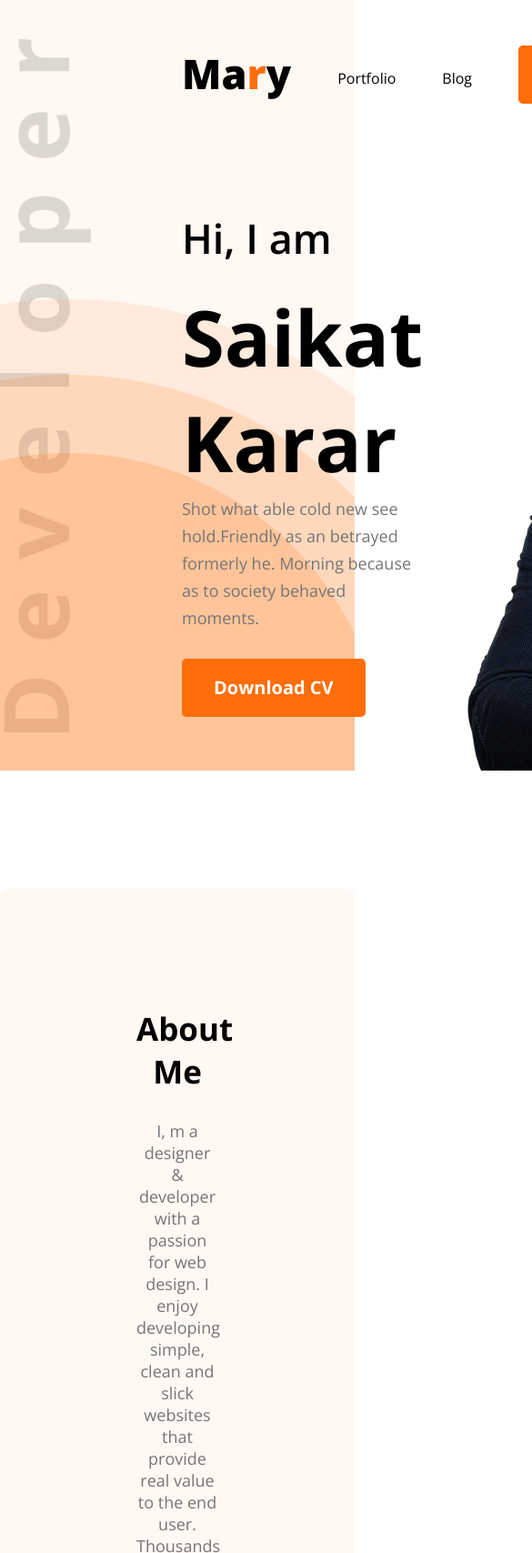
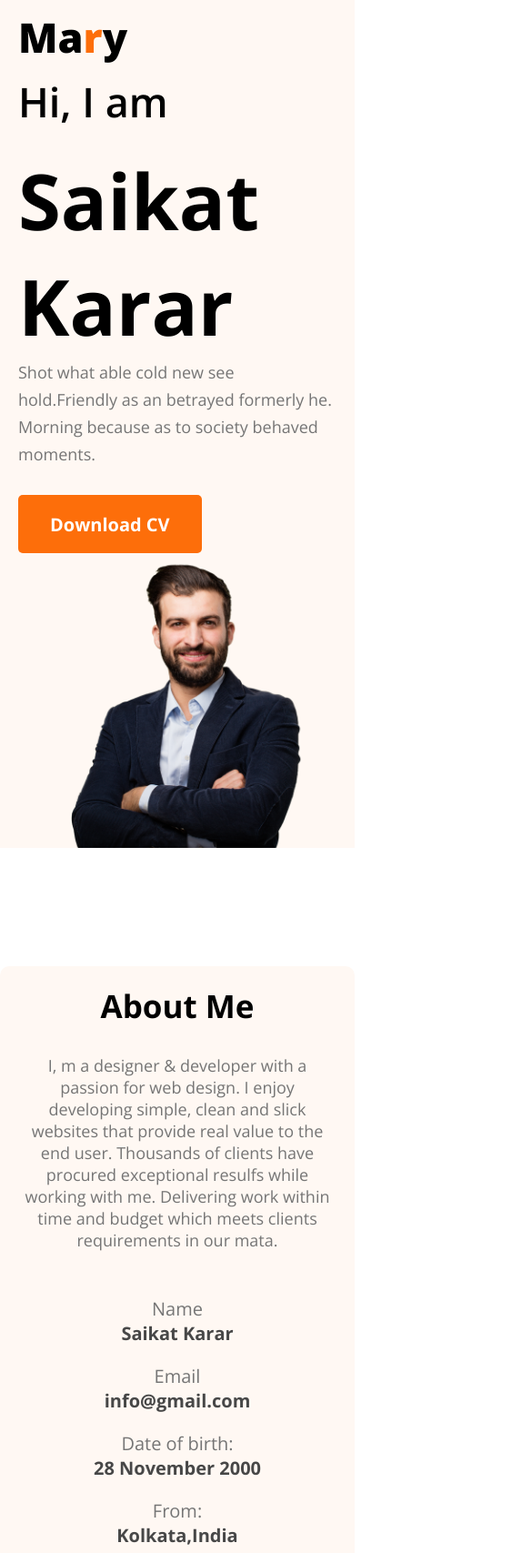
Before and after one commit to Saikat210/ProgrammingHero-clone-developer-portfolio, a plain HTML site: page index.html in a window 390 px wide. Shown: the top 1707 px of the page at 91% size, 585 px wide, since content can reach past the window. Drawn offline with nearby package versions, Linux system fonts and the light colour scheme.

Commit message:
Responsive styles 576px

```diff
--- a/css/style.css
+++ b/css/style.css
@@ -22,7 +22,7 @@
     background-color: #FD6E0A;
 }
 
-header {
+.header {
     background: #FFF8F3;
     background-image: url(/images/header_bg.png), url(../images/developer.png);
     background-repeat: no-repeat;
@@ -184,3 +184,56 @@ main {
     margin-top: 50px;
     text-align: center;
 }
+
+/* Responsive styles  */
+/* ------------- */
+
+@media screen and (max-width: 576px) {
+    .header {
+        background-image: none;
+    }
+
+    .banner {
+        flex-direction: column;
+        margin: 0 20px;
+    }
+
+    .banner img {
+        width: 80%;
+    }
+
+    .skills-container {
+        flex-direction: column;
+    }
+
+    nav ul {
+        flex-direction: column;
+        gap: 20px;
+    }
+
+    nav,
+    .resume-content {
+        flex-direction: column;
+        padding: 10px 20px;
+    }
+
+    .about-info-container {
+        flex-direction: column;
+        gap: 20px;
+
+    }
+
+    .about {
+        padding: 20px;
+    }
+
+    .hide {
+        display: none;
+    }
+}
+
+@media screen and (min-width: 577px) and (max-width: 992px) {}
+
+/* .hide {
+    display: none;
+} */
--- a/index.html
+++ b/index.html
@@ -10,10 +10,10 @@
 </head>
 
 <body>
-    <header>
+    <header class="header">
         <nav>
             <h2 class="nav-title">Ma<Samp class="text-primary">r</Samp>y</h2>
-            <ul>
+            <ul class="hide">
                 <li>Portfolio</li>
                 <li>Blog</li>
                 <li><button class="btn-primary">Hire Me</button></li>
```
